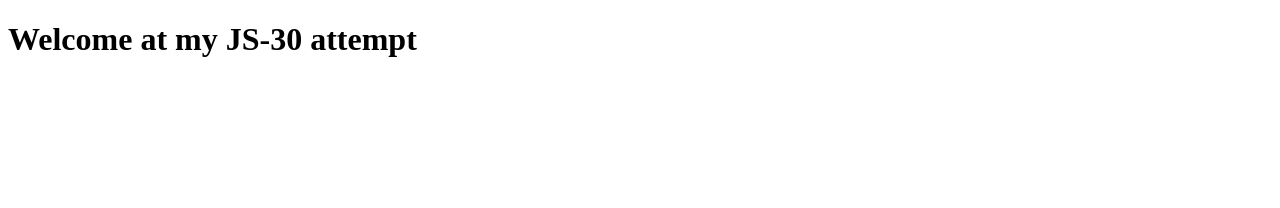
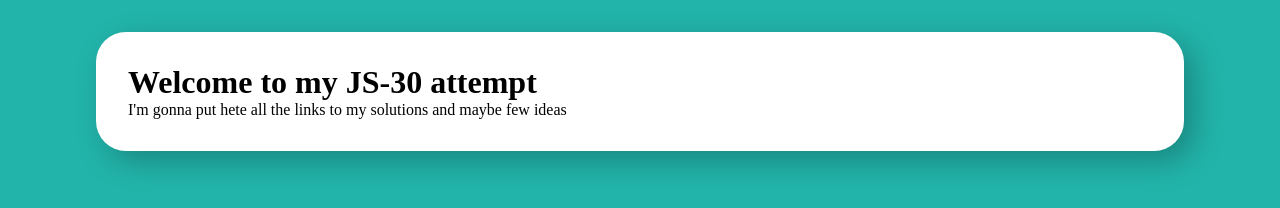
Before and after one commit to rafalciecwierz/JS-30, a plain HTML site: page index.html in a window 1280 px wide. Drawn offline with Linux system fonts and the light colour scheme.

Commit message:
ADD: Index initial

```diff
--- a/index.html
+++ b/index.html
@@ -4,8 +4,15 @@
 		<meta charset="UTF-8" />
 		<meta name="viewport" content="width=device-width, initial-scale=1.0" />
 		<title>JS-30 by R. C.</title>
+		<link rel="stylesheet" href="style.css" />
 	</head>
 	<body>
-		<h1>Welcome at my JS-30 attempt</h1>
+		<div class="wrapper">
+			<h1>Welcome to my JS-30 attempt</h1>
+			<p>
+				I'm gonna put hete all the links to my solutions and maybe few
+				ideas
+			</p>
+		</div>
 	</body>
 </html>
--- /dev/null
+++ b/style.css
@@ -0,0 +1,17 @@
+* {
+    margin: 0;
+    padding: 0;
+}
+body {
+    background-color: #22b4aa;
+}
+
+.wrapper {
+    max-width: 1024px;
+    width: 80%;
+    margin: 2rem auto;
+    background-color: #fff;
+    border-radius: 30px;
+    padding: 2rem;
+    box-shadow: 10px 10px 30px rgba(0, 0, 0, 0.25);
+}
```
